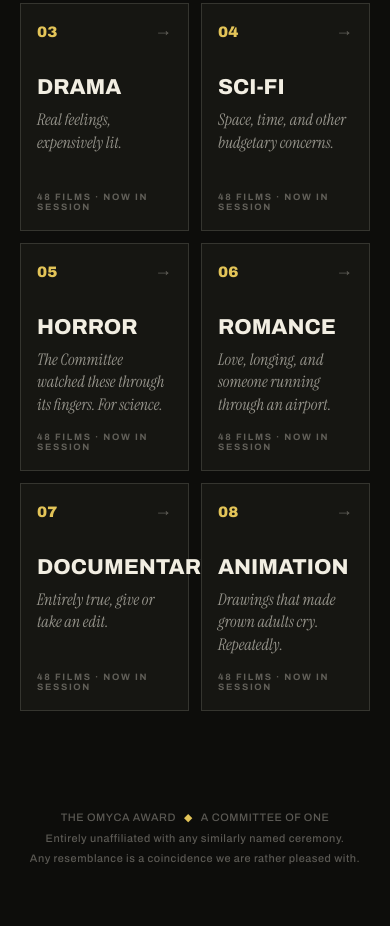
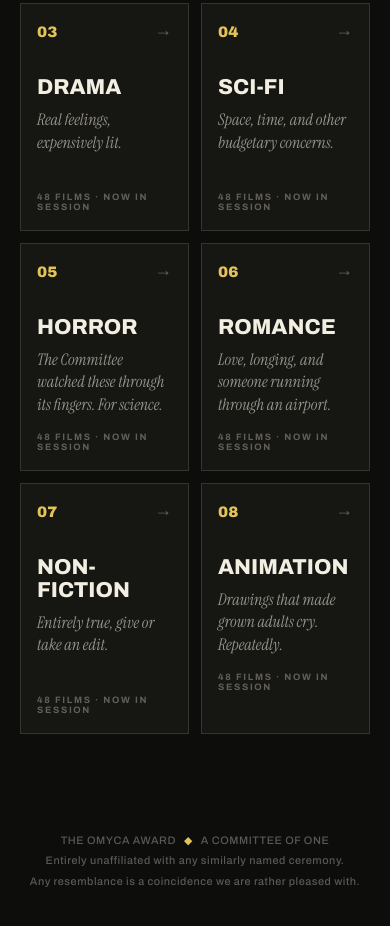
Before and after one commit to Lilo-Denise/omyca-award, a plain HTML site: page index.html in a window 390 px wide. Shown: the part 1371-2297 px from the top of the page. Drawn offline with Linux system fonts and the light colour scheme.

Commit message:
Fix category title overflow on narrow screens
DOCUMENTARY clipped its card on phones. Renamed the display label to
Non-Fiction (wraps cleanly at the hyphen, keeps the formal voice) and
made card titles scale with viewport width. Internal category key and
analytics events unchanged.

Co-Authored-By: Claude Opus 5 <noreply@anthropic.com>

```diff
--- a/index.html
+++ b/index.html
@@ -111,7 +111,10 @@ body{
   transition:background .22s,border-color .22s,transform .22s;
 }
 .cat-card .idx{font:900 .95rem var(--f-sans);color:var(--gold)}
-.cat-card h3{font:800 1.35rem/1.05 var(--f-sans);text-transform:uppercase;margin:36px 0 10px;color:var(--ink)}
+.cat-card h3{
+  font:800 1.35rem/1.05 var(--f-sans);text-transform:uppercase;margin:36px 0 10px;color:var(--ink);
+  font-size:clamp(1.05rem,5.6vw,1.35rem);overflow-wrap:break-word;
+}
 .cat-card p{font-family:var(--f-serif);font-style:italic;font-size:1rem;line-height:1.4;color:var(--muted);min-height:4.2em}
 .cat-card .count{margin-top:16px;font:700 .58rem var(--f-sans);letter-spacing:.18em;text-transform:uppercase;color:var(--faint)}
 .cat-card::after{
@@ -494,7 +497,7 @@ const CATEGORIES = [
   {key:"scifi",       name:"Sci-Fi",      roman:"IV",   desc:"Space, time, and other budgetary concerns."},
   {key:"horror",      name:"Horror",      roman:"V",    desc:"The Committee watched these through its fingers. For science."},
   {key:"romance",     name:"Romance",     roman:"VI",   desc:"Love, longing, and someone running through an airport."},
-  {key:"documentary", name:"Documentary", roman:"VII",  desc:"Entirely true, give or take an edit."},
+  {key:"documentary", name:"Non-Fiction", roman:"VII",  desc:"Entirely true, give or take an edit."},
   {key:"animation",   name:"Animation",   roman:"VIII", desc:"Drawings that made grown adults cry. Repeatedly."}
 ];
 
```
